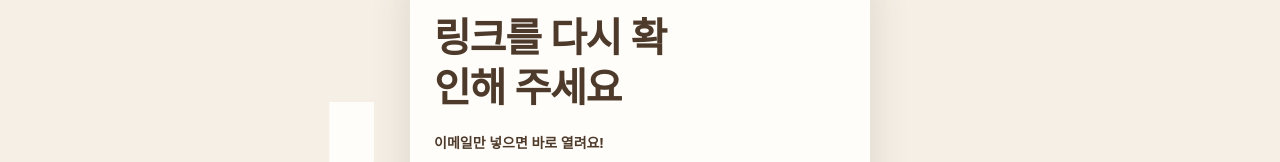
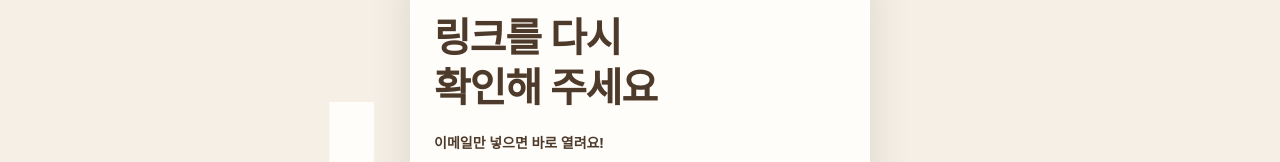
Before and after one commit to hyeonukLee-coach/unipaws-move, a plain HTML site: page index.html in a window 1280 px wide. Shown: the part 186-348 px from the top of the page. Drawn offline with Linux system fonts and the light colour scheme; a web font is replaced by a local one.

Commit message:
긴 제목 줄바꿈을 단어 단위로
Co-Authored-By: Claude Opus 5.5 <noreply@anthropic.com>

```diff
--- a/index.html
+++ b/index.html
@@ -56,6 +56,7 @@
 @property --spin { syntax: '<angle>'; inherits: false; initial-value: 0deg; }
 @keyframes goldspin { to { --spin: 360deg; } }
 html, body { background: var(--cream); }
+h1, h2, h3, .move-name, .lede, .yc-name { word-break: keep-all; overflow-wrap: anywhere; }
 html, body { margin: 0; overflow-x: clip; min-height: 100%; }
 body {
   font-family: var(--font);
```
